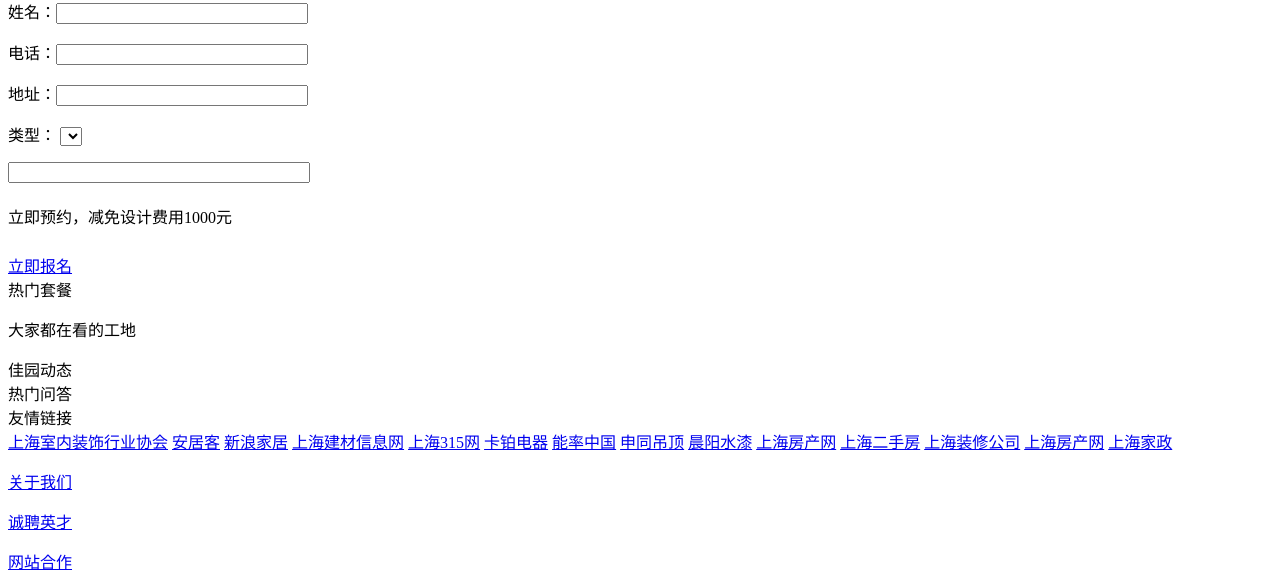
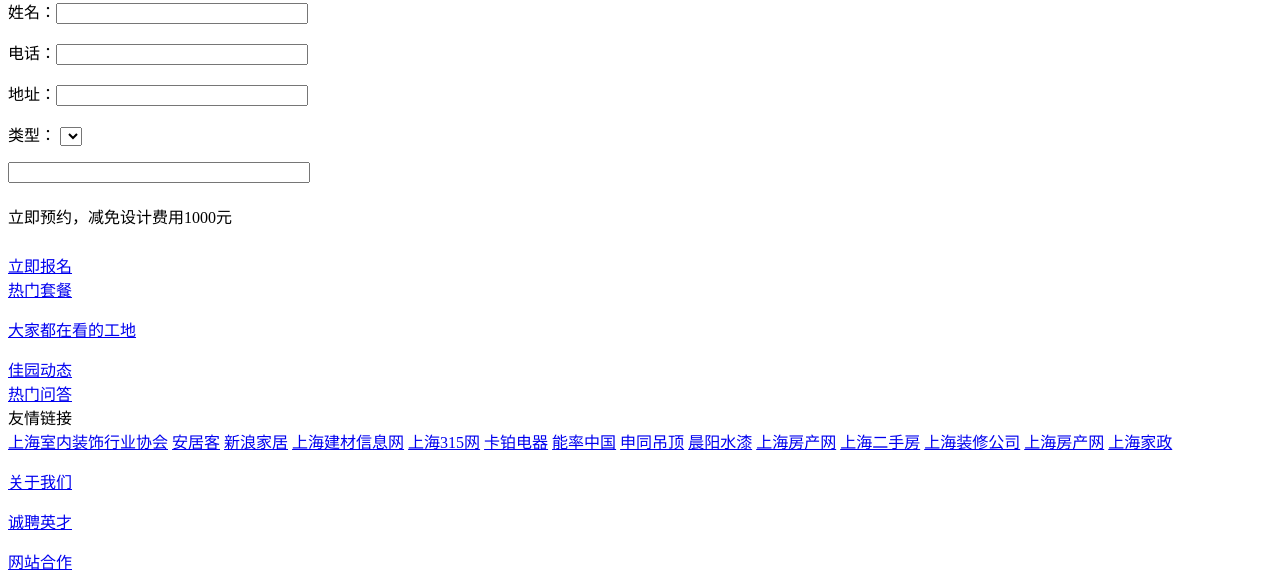
Before and after one commit to tongwoojun/zhuangxiu, a Yii app: template frontend/views/scene/detail.php in a window 1280 px wide. Shown: the part 290-875 px from the top of the page. Run offline with PHP 8.4 and a stand-in for Yii, Linux system fonts and the light colour scheme; the template is opened without the code that fills it, so the values that code supplies are empty; some libraries are stand-ins or nearby versions.

Commit message:
添加链接
添加链接

```diff
--- a/frontend/views/layouts/left.php
+++ b/frontend/views/layouts/left.php
@@ -47,7 +47,7 @@ if(in_array(2,$left_list)){
     $models = Package::getHot(4);
 ?>
 <div class="hot_vedio border-all mb20">
-    <div class="recom_tit">热门套餐<a href="<?=Url::to(['retreads/list']);?>" class="pa more" target="_blank"></a></div>
+    <div class="recom_tit"><a href="<?=Url::to(['retreads/list']);?>" target="_blank">热门套餐</a> <a href="<?=Url::to(['retreads/list']);?>" class="pa more" target="_blank"></a></div>
     <ul class="hot_packages_list">
         <?php if($models){ foreach($models as $model){ ?>
             <li>
@@ -76,7 +76,7 @@ if(in_array(2,$left_list)){
     $models = Scene::getHot(5);
 ?>
 <div class="recom_box border-all mb20">
-    <div class="recom_tit">大家都在看的工地<a href="<?=Url::to(['scene/index']);?>" class="pa more" target="_blank"></a></div>
+    <div class="recom_tit"><a href="<?=Url::to(['scene/index']);?>" target="_blank">大家都在看的工地</a> <a href="<?=Url::to(['scene/index']);?>" class="pa more" target="_blank"></a></div>
     <ul>
     <?php if($models){ foreach($models as $model){ ?>
         <li><span class="fr"><?=$model->types->name;?></span><a href="<?=Url::to(['scene/detail','id'=>$model->id]);?>"><?=$model->title;?></a></li>
@@ -89,7 +89,7 @@ if(in_array(2,$left_list)){
     $models = Trends::getHot(3);
 ?>
 <div class="hot_vedio border-all mb20">
-    <div class="recom_tit">佳园动态<a href="<?=Url::to(['trends/index']);?>" class="pa more" target="_blank"></a></div>
+    <div class="recom_tit"><a href="<?=Url::to(['trends/index']);?>" target="_blank">佳园动态</a> <a href="<?=Url::to(['trends/index']);?>" class="pa more" target="_blank"></a></div>
     <?php if($models){ foreach($models as $model){ ?>
     <dl class="ask_team_list">
         <dt><a href="<?=Url::to(['trends/detail','id'=>$model->id]);?>" target="_blank"><img src="<?=Url::to([$model->img]);?>" width="144" /></a></dt>
@@ -119,7 +119,7 @@ if(in_array(2,$left_list)){
 <?php if(in_array(8,$left_list)){?>
     <?php if(isset(Yii::$app->view->params['ads'][11])){ ?>
         <div class="ask_team border-all mb20">
-            <div class="recom_tit">专家团队</div>
+            <div class="recom_tit"><a href="<?=Url::to(['team/index']);?>" target="_blank">专家团队</a></div>
             <?php foreach(Yii::$app->view->params['ads'][11] as $key=>$value){?>
                 <dl class="ask_team_list">
                     <dt><img src="<?=Yii::$app->request->baseUrl.$value['img'];?>" width="120"></dt>
@@ -139,7 +139,7 @@ if(in_array(2,$left_list)){
 ?>
     <div class="con_right fr">
         <div class="ques_box border-all">
-            <div class="recom_tit">热门问答 <a href="<?=Url::to(['qa/index']);?>" class="pa more" target="_blank"></a></div>
+            <div class="recom_tit"><a href="<?=Url::to(['qa/index']);?>" target="_blank">热门问答</a> <a href="<?=Url::to(['qa/index']);?>" class="pa more" target="_blank"></a></div>
             <?php if($models){ foreach($models as $key=>$model){ $num = $key+1; ?>
             <a href="<?=Url::to(['qa/detail','id'=>$model->id]);?>" target="_blank">
             <dl>
```
